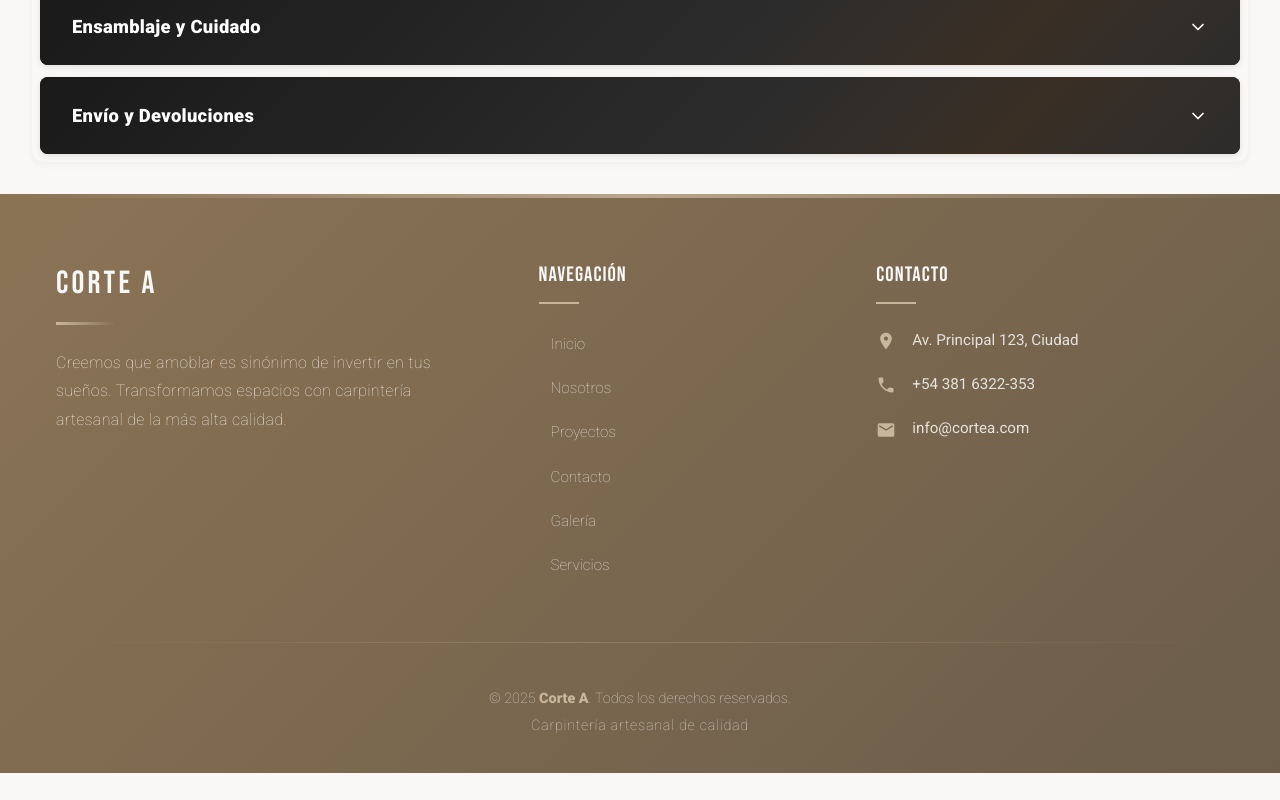
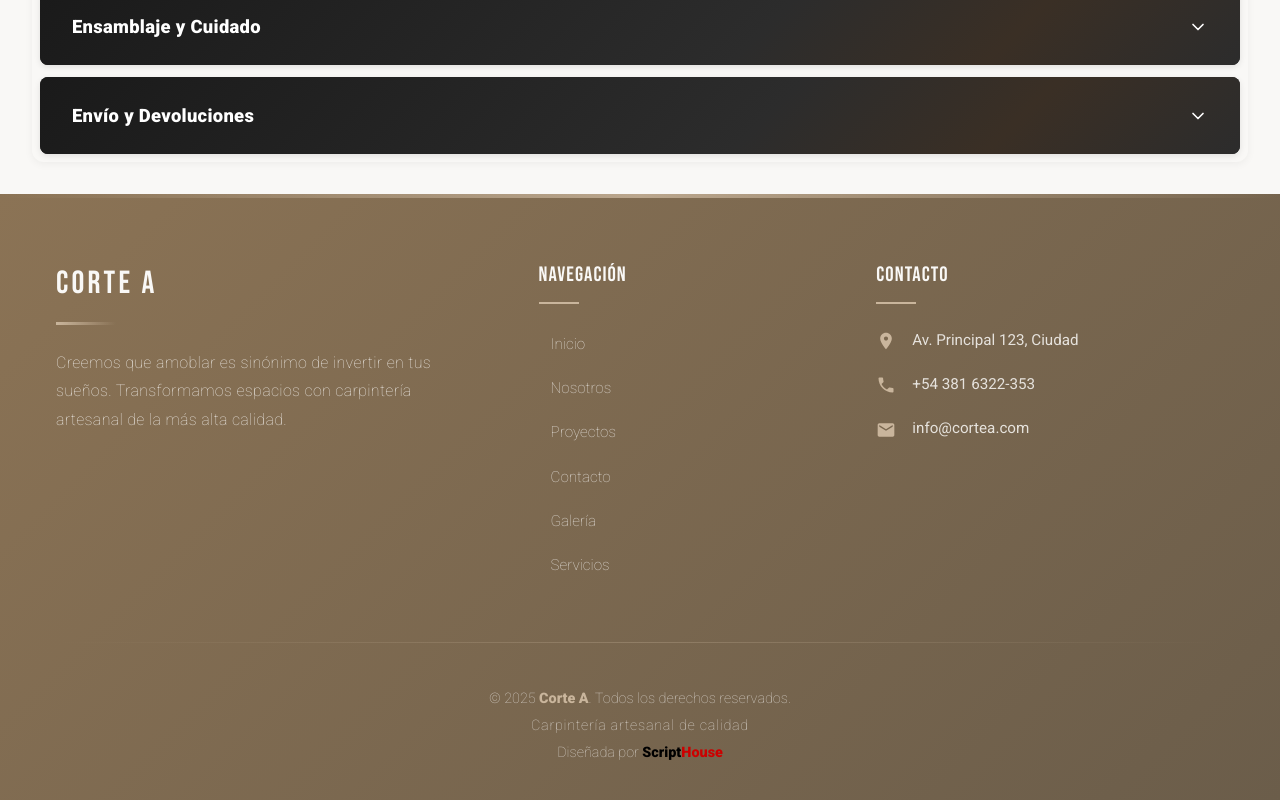
Before and after one commit to IsaiasPadros/corteA, a React (Vite) app in the folder frontend/: page /producto/1 in a window 1280 px wide. Shown: the part 1697-2497 px from the top of the page. Before the commit the page ends 2470 px from the top, so only its background shows below. Built offline with nearby package versions, Linux system fonts and the light colour scheme.

Commit message:
Add design credit to PieDePagina component: include a new paragraph in the footer attributing the design to ScriptHouse, enhancing brand visibility and acknowledgment.

```diff
--- a/frontend/src/components/PieDePagina.jsx
+++ b/frontend/src/components/PieDePagina.jsx
@@ -91,6 +91,7 @@ function PieDePagina() {
         <div className="copyright">
           <p>&copy; {anioActual} <strong>Corte A</strong>. Todos los derechos reservados.</p>
           <p className="copyright-subtitulo">Carpintería artesanal de calidad</p>
+          <p className="copyright-diseno">Diseñada por <strong><a href="https://scripthouse.com.ar/" target="_blank" rel="noopener noreferrer" style={{ textDecoration: 'none' }}><span style={{ color: '#000' }}>Script</span><span style={{ color: '#cc0000' }}>House</span></a></strong></p>
         </div>
       </div>
     </footer>
```
